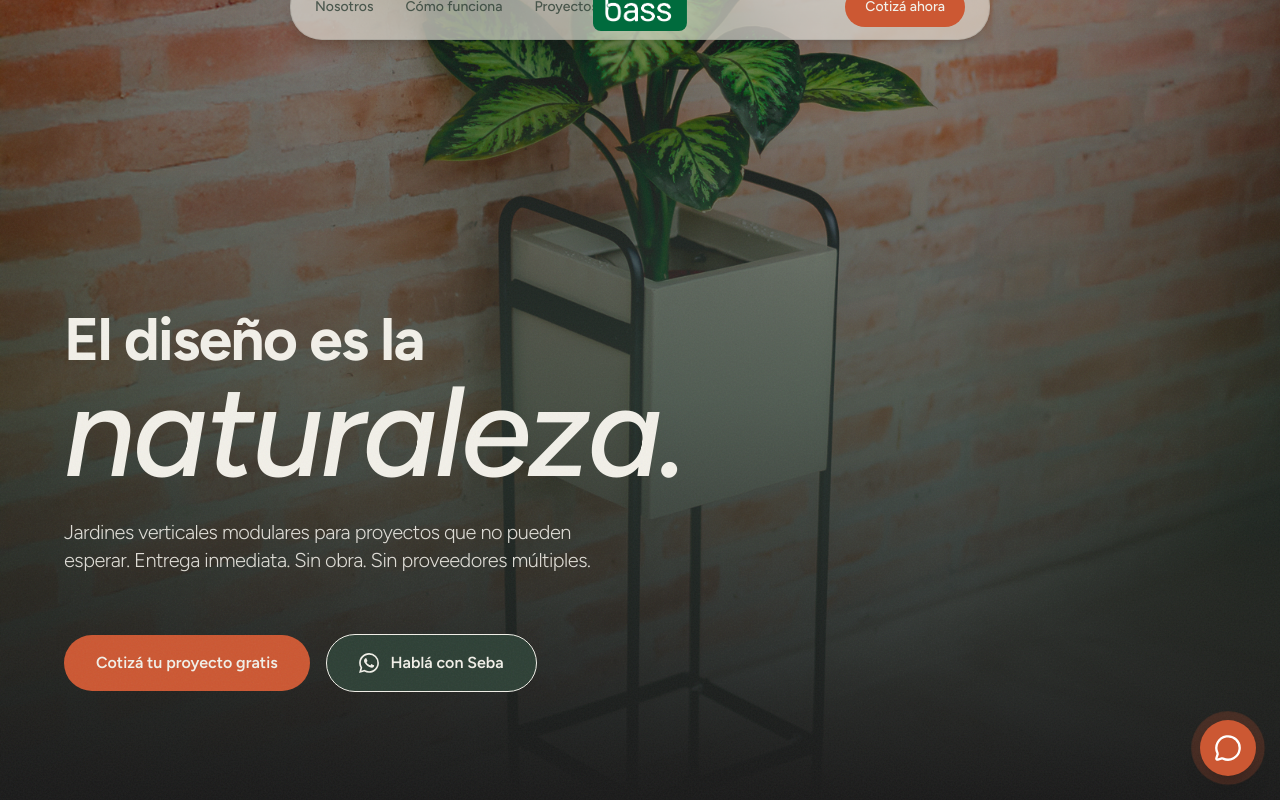
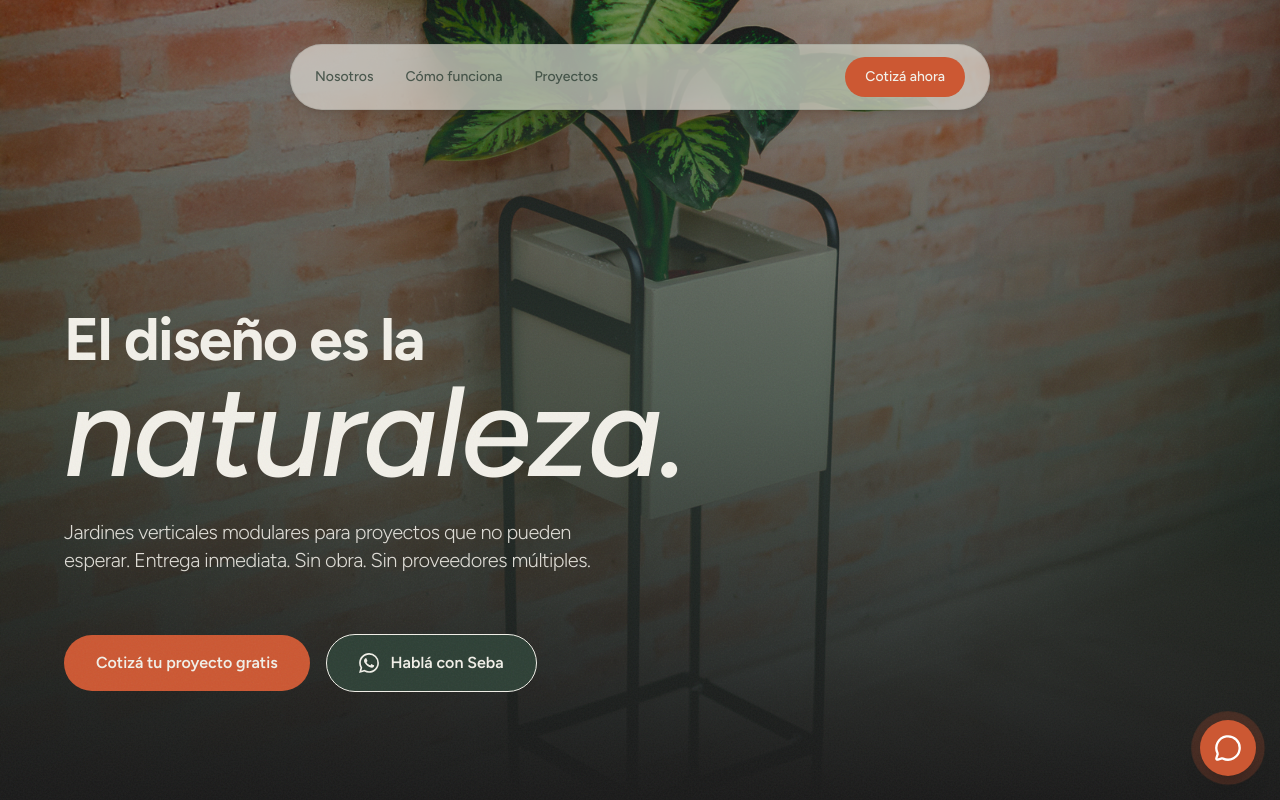
Before and after one commit to tomogarat/bass-objetos-landing, a React (Vite) app: page / in a window 1280 px wide. Shown: the top 800 px of the page. Built offline with nearby package versions, Linux system fonts and the light colour scheme.

Commit message:
Change navbar

```diff
--- a/src/components/Navbar.jsx
+++ b/src/components/Navbar.jsx
@@ -11,7 +11,7 @@ export default function Navbar() {
     useEffect(() => {
         // Initial entrance animation
         gsap.from(navRef.current, {
-            y: -50,
+            y: 20,
             duration: 1.5,
             ease: 'power3.out',
             delay: 0.5
@@ -19,6 +19,10 @@ export default function Navbar() {
     }, []);
 
     return (
+        <>
+            {/* <div className="shrink-0 absolute ">
+                <img src="/logo.jpg" alt="Bass Objetos" className="h-10 md:h-12 w-auto object-contain rounded-lg" />
+            </div> */}
             <nav
                 ref={navRef}
                 className={cn(
@@ -33,9 +37,6 @@ export default function Navbar() {
                     <a href="#proyectos" className="hover:text-moss transition-colors">Proyectos</a>
                 </div>
 
-            <div className="shrink-0 absolute left-1/2 -translate-x-1/2 top-1/2 -translate-y-1/2">
-                <img src="/logo.jpg" alt="Bass Objetos" className="h-10 md:h-12 w-auto object-contain rounded-lg" />
-            </div>
 
                 <a
                     href="#cotizar"
@@ -50,5 +51,6 @@ export default function Navbar() {
                     <div className="absolute inset-0 bg-moss transform scale-x-0 origin-left group-hover:scale-x-100 transition-transform duration-500 ease-[cubic-bezier(0.25,0.46,0.45,0.94)] z-0" />
                 </a>
             </nav>
+        </>
     );
 }
--- a/src/index.css
+++ b/src/index.css
@@ -12,9 +12,6 @@
     -moz-osx-font-smoothing: grayscale;
   }
 
-  body {
-    overflow-x: hidden;
-  }
 }
 
 @layer utilities {
```
Also changed, not shown: 1 other file (tests, documents, lock files or other folders). Lines whose indentation alone changed are shown as unchanged.
